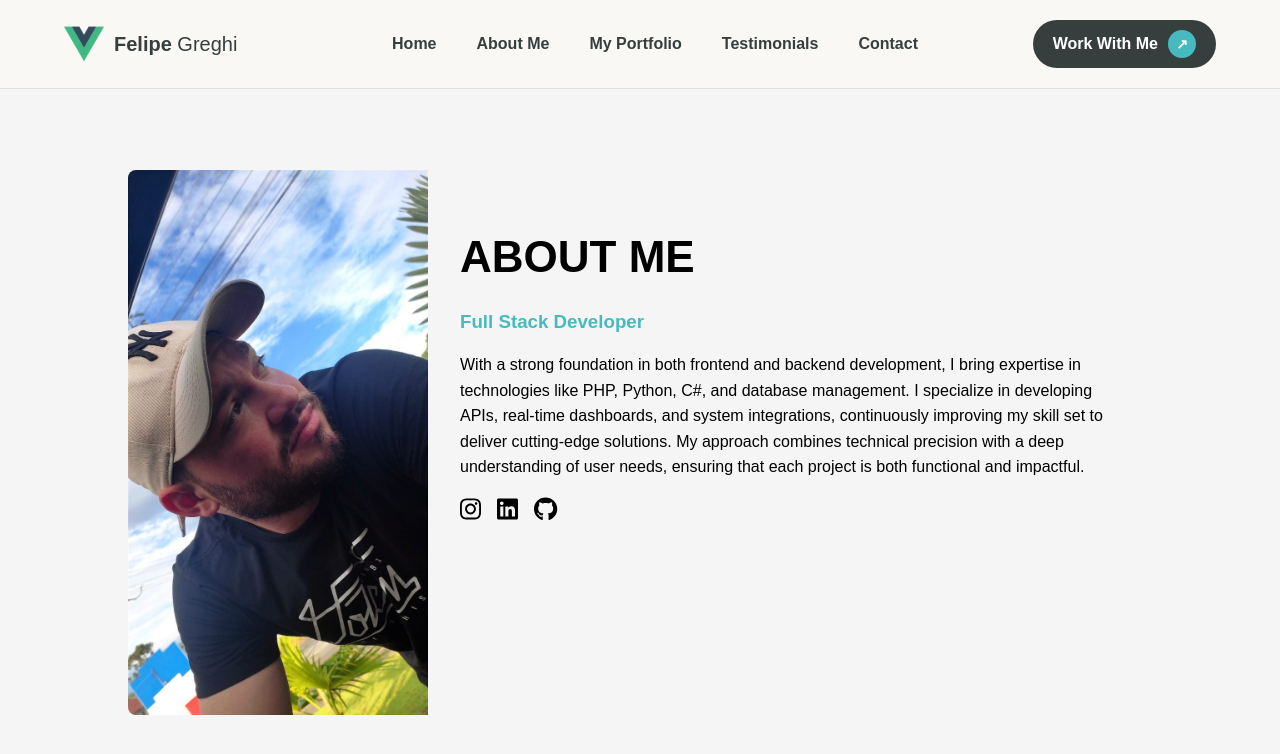
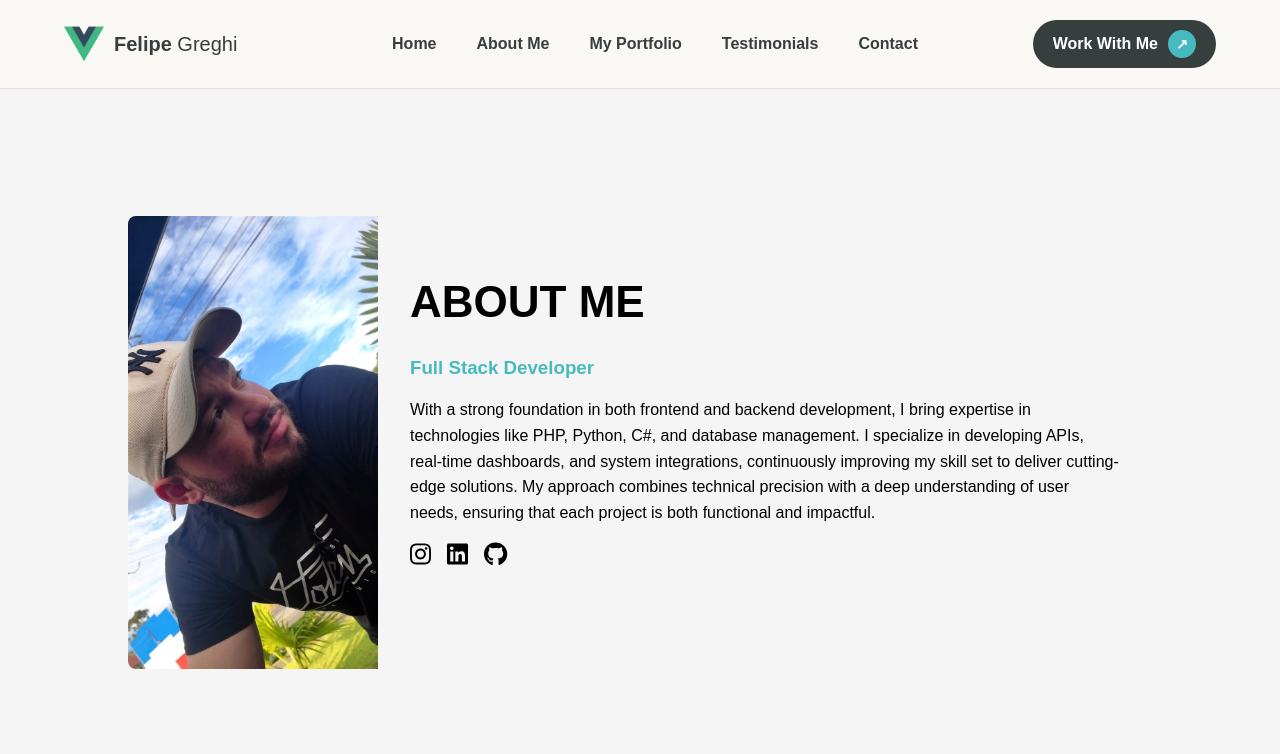
Before and after one commit to FelipeGreghi/Portfolio-WebVUE, a Vue app: page /about in a window 1280 px wide. Shown: the top 754 px of the page. Built offline with nearby package versions, Linux system fonts and the light colour scheme.

Commit message:
Redimencionando imagem da pagina About

```diff
--- a/src/views/AboutView.vue
+++ b/src/views/AboutView.vue
@@ -77,7 +77,8 @@ export default {
 }
 
 .image-section img {
-  max-width: 300px;
+  max-width: 250px;
+  max-height: 500px;
   border-top-left-radius: 8px;
   border-bottom-left-radius: 8px;
 }
```
